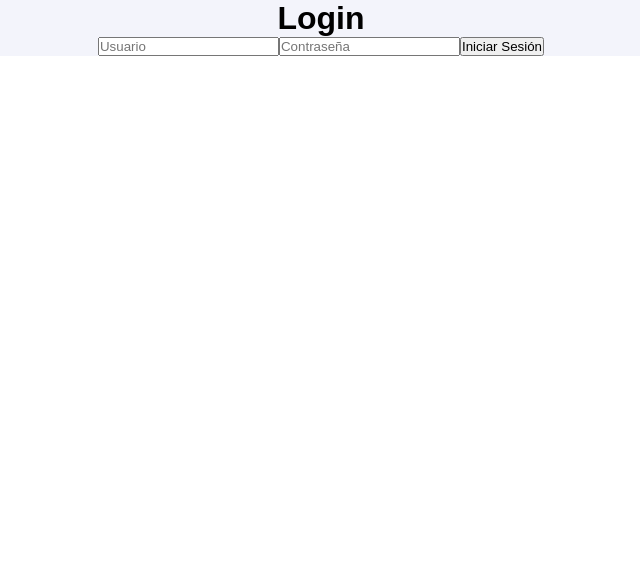
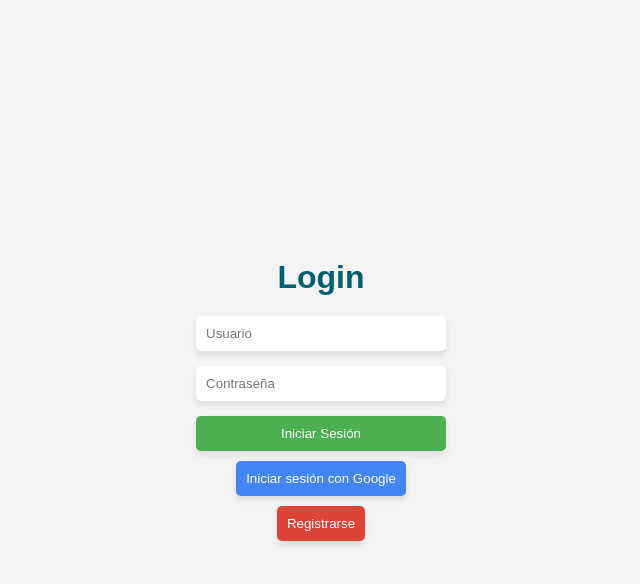
Before and after one commit to FabianCordobes/naturalFarma, a React (Vite) app in the folder Client/: page /login in a window 1280 px wide. Shown: the top 584 px of the page, without its empty margins (319-959 px from the left). Built offline with nearby package versions, Linux system fonts and the light colour scheme.

Commit message:
agrega boton register y lo deriva a la ruta

```diff
--- a/Client/src/views/Login/Login.jsx
+++ b/Client/src/views/Login/Login.jsx
@@ -1,26 +1,26 @@
 import { useState } from "react";
 import { useNavigate } from "react-router-dom";
 import style from "./Login.module.css";
-import {handleLogin}    from "../../components/UserAuthentications/UserAuthentications";
+import { handleLogin } from "../../components/UserAuthentications/UserAuthentications";
 import { useAuth0 } from "@auth0/auth0-react";
 
 export default function Login() {
-	const { loginWithRedirect} = useAuth0();
+    const { loginWithRedirect } = useAuth0();
     const [dataUser, setDataUser] = useState({
         user: "",
         password: ""
-	})
+    });
 
     const onChange = (e) => {
         setDataUser({
             ...dataUser,
             [e.target.name]: e.target.value
-		})
+        });
     }
 
     const navigate = useNavigate();
 
-	const isAuthenticated = (e) => {
+    const isAuthenticated = async (e) => {
         e.preventDefault();
 
         if (handleLogin(dataUser)) {
@@ -29,18 +29,34 @@ export default function Login() {
         } else {
             window.alert("Datos incorrectos");
         }
-    }
+    };
+
+    const loginWithGoogle = () => {
+        loginWithRedirect({
+            connection: 'google'
+        });
+    };
+
+    const goToRegister = () => {
+        navigate('/register'); // Asegúrate de que esta ruta esté definida en tu enrutador
+    };
+
+    const isFormFilled = dataUser.user && dataUser.password;
 
     return (
         <div className={style.container}>
             <h1>Login</h1>
-			<form>
-				<input type="text" placeholder="Usuario" name="user" id="user" onChange={onChange}/>
-				<input type="password" placeholder="Contraseña" name="password" id="password" onChange={onChange}/>
-				<button type="button" onClick={() => { loginWithRedirect(); isAuthenticated(); }}>Iniciar Sesión</button>
+            <form onSubmit={isAuthenticated}>
+                <input type="text" placeholder="Usuario" name="user" id="user" onChange={onChange} />
+                <input type="password" placeholder="Contraseña" name="password" id="password" onChange={onChange} />
+                <button type="submit" disabled={!isFormFilled}>Iniciar Sesión</button>
             </form>
+            <button onClick={loginWithGoogle} className={style.googleLoginBtn}>
+                Iniciar sesión con Google
+            </button>
+            <button onClick={goToRegister} className={style.googleLoginBtn} style={{ backgroundColor: '#db4437' }}>
+                Registrarse
+            </button>
         </div>
-	)
-
-
+    );
 }
--- a/Client/src/views/Login/Login.module.css
+++ b/Client/src/views/Login/Login.module.css
@@ -0,0 +1,50 @@
+.container {
+    display: flex;
+    flex-direction: column;
+    align-items: center;
+    justify-content: center;
+    height: 100vh;
+    background-color: #f4f4f4;
+  }
+
+  h1 {
+    color: #005f73;
+    margin-bottom: 20px;
+  }
+
+  form {
+    display: flex;
+    flex-direction: column;
+  }
+
+  input[type="text"],
+  input[type="password"] {
+    padding: 10px;
+    margin-bottom: 15px;
+    border: none;
+    border-radius: 5px;
+    box-shadow: 0 4px 6px rgba(0,0,0,0.1);
+    outline: none;
+    width: 250px;
+  }
+
+  button {
+    padding: 10px;
+    border: none;
+    border-radius: 5px;
+    background-color: #4caf50;
+    color: white;
+    cursor: pointer;
+    transition: background-color 0.3s;
+    box-shadow: 0 4px 6px rgba(0,0,0,0.1);
+  }
+
+  button:hover {
+    background-color: #45a049;
+  }
+
+  .googleLoginBtn {
+    background-color: #4285f4;
+    margin-top: 10px;
+
+  }
```
Lines whose indentation alone changed are shown as unchanged.
